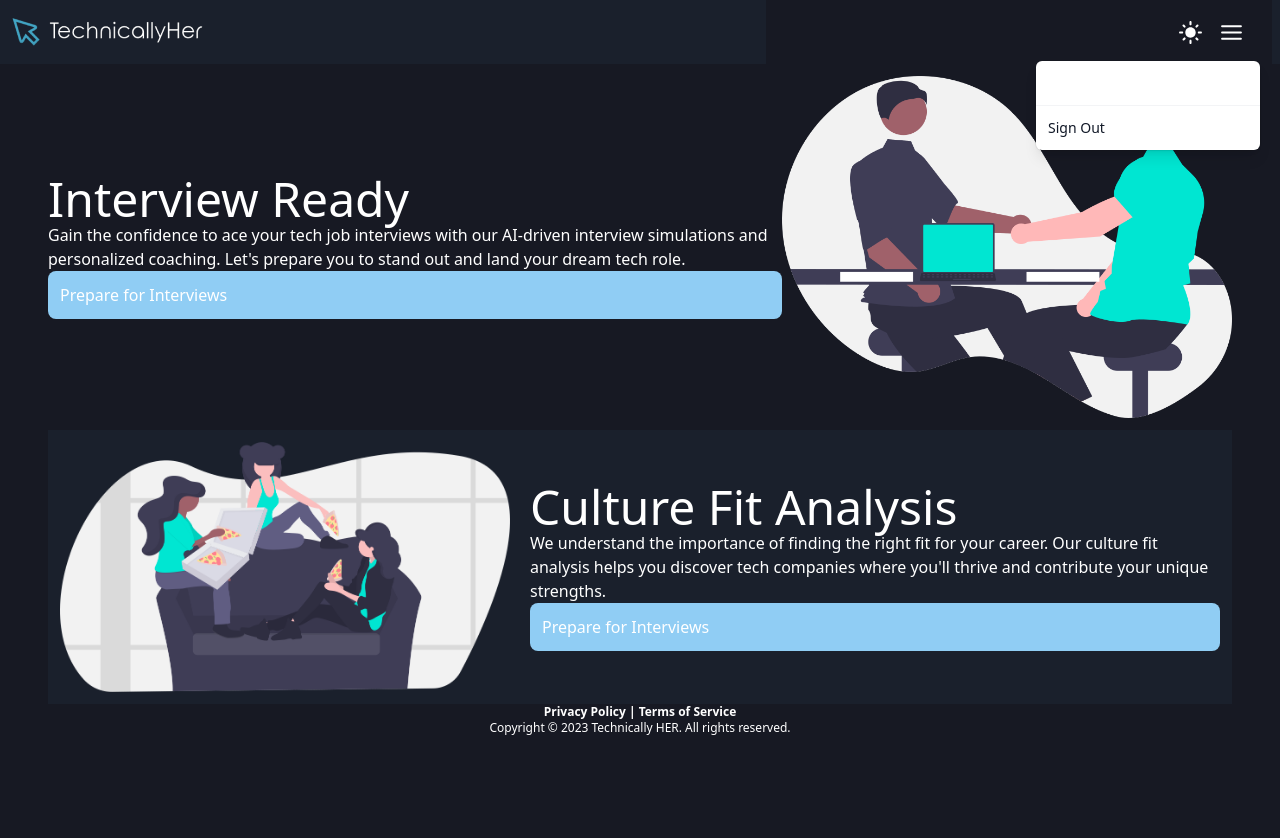
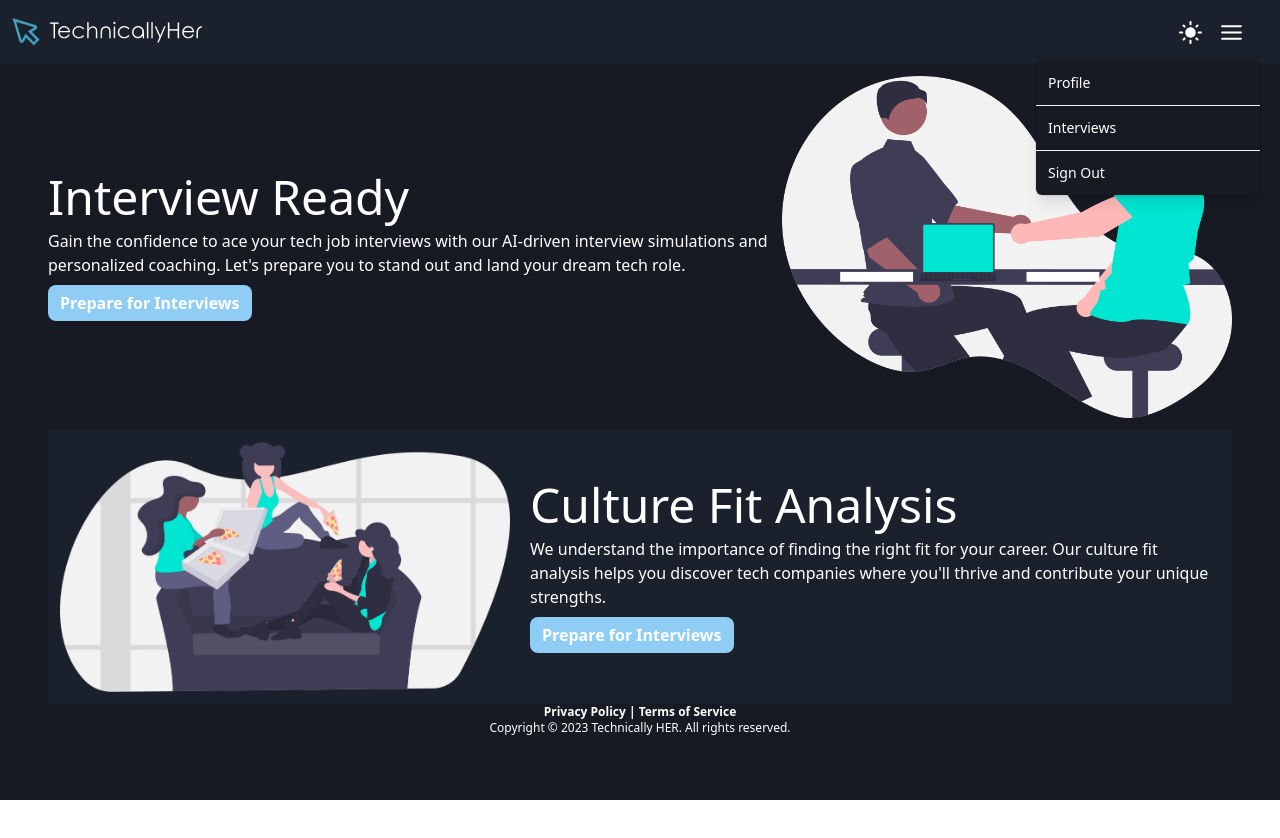
Before and after one commit to GneRd-org/technically-her, a React (Vite) app: page /home in a window 1280 px wide. Both pictures are taken after a click on the button 1231 px from the left and 32 px from the top of the page. Shown: the top 838 px of the page. After the commit the page ends 800 px from the top, so only its background shows below. Built offline with nearby package versions, Linux system fonts and the light colour scheme; no server answers.

Commit message:
Styles and nav

```diff
--- a/src/components/commons/nav/nav.tsx
+++ b/src/components/commons/nav/nav.tsx
@@ -5,11 +5,18 @@ import { Logo } from "../../../assets";
 import { ChildrenProps } from "../../../types";
 import { FiMenu } from "react-icons/fi";
 import { MdLightMode } from "react-icons/md";
+import { AuthService } from "../../../service";
+import toast from "react-hot-toast";
 
 export const Nav = ({ children }: ChildrenProps) => {
   const navigate = useNavigate();
+  const path = window.location.pathname;
+  console.log(path);
   const signOut = () => {
-    navigate("/login");
+    AuthService.signOut().then(() => {
+      toast.success("Signing out....");
+    });
+    navigate("/");
   };
 
   const goToProfile = () => {
@@ -17,9 +24,9 @@ export const Nav = ({ children }: ChildrenProps) => {
   };
 
   const DropdownMenu = () => (
-    <div className="flex min-h-[64px] items-center justify-end px-3 text-white bg-secondaryDark">
+    <div className="flex min-h-[64px] items-center justify-end px-3 text-white">
       <MdLightMode size="25px" />
-      <Menu as="div" className="relative inline-block text-lef">
+      <Menu as="div" className="relative inline-block text-left">
         <div>
           <Menu.Button className="inline-flex w-full justify-center rounded-md px-4 py-2 text-sm font-medium focus:outline-none focus-visible:ring-2 focus-visible:ring-white focus-visible:ring-opacity-75">
             <FiMenu size="25px" />
@@ -34,14 +41,14 @@ export const Nav = ({ children }: ChildrenProps) => {
           leaveFrom="transform opacity-100 scale-100"
           leaveTo="transform opacity-0 scale-95"
         >
-          <Menu.Items className="absolute right-0 z-50 mt-2 w-56 origin-top-right divide-y divide-gray-100 rounded-md bg-white shadow-lg ring-1 ring-black ring-opacity-5 focus:outline-none">
+          <Menu.Items className="absolute right-0 z-50 mt-2 w-56 origin-top-right divide-y divide-gray-100 rounded-md bg-secondaryDark shadow-lg ring-1 ring-black ring-opacity-5 focus:outline-none">
             <div className="px-1 py-1">
               <Menu.Item>
                 {({ active }) => (
                   <button
                     type="button"
                     className={`${
-                      active ? "" : ""
+                      active ? "text-teal-400" : "text-white"
                     } group flex w-full items-center rounded-md px-2 py-2 text-sm`}
                     onClick={goToProfile}
                   >
@@ -56,15 +63,48 @@ export const Nav = ({ children }: ChildrenProps) => {
                   <button
                     type="button"
                     className={`${
-                      active ? "bg-primary text-white" : "text-gray-900"
+                      active ? "text-teal-400" : "text-white"
                     } group flex w-full items-center rounded-md px-2 py-2 text-sm`}
-                    onClick={signOut}
+                    onClick={() => navigate("/interviews")}
                   >
-                    Sign Out
+                    Interviews
                   </button>
                 )}
               </Menu.Item>
             </div>
+            {path !== "/" ? (
+              <div className="px-1 py-1">
+                <Menu.Item>
+                  {({ active }) => (
+                    <button
+                      type="button"
+                      className={`${
+                        active ? "text-teal-400" : "text-white"
+                      } group flex w-full items-center rounded-md px-2 py-2 text-sm`}
+                      onClick={signOut}
+                    >
+                      Sign Out
+                    </button>
+                  )}
+                </Menu.Item>
+              </div>
+            ) : (
+              <div className="px-1 py-1">
+                <Menu.Item>
+                  {({ active }) => (
+                    <button
+                      type="button"
+                      className={`${
+                        active ? "text-teal-400" : "text-white"
+                      } group flex w-full items-center rounded-md px-2 py-2 text-sm`}
+                      onClick={signOut}
+                    >
+                      Sign In
+                    </button>
+                  )}
+                </Menu.Item>
+              </div>
+            )}
           </Menu.Items>
         </Transition>
       </Menu>
@@ -73,7 +113,7 @@ export const Nav = ({ children }: ChildrenProps) => {
 
   return (
     <div className="flex h-screen w-screen flex-col">
-      <div className="flex items-center justify-between bg-primaryDark px-2">
+      <div className="flex items-center justify-between w-screen bg-primaryDark px-2">
         <div className="hidden w-1/5 items-center justify-between sm:visible sm:flex">
           <img src={Logo} alt="logo" className="w-30" />
         </div>
@@ -82,7 +122,9 @@ export const Nav = ({ children }: ChildrenProps) => {
         </div>
       </div>
 
-      <div className="bg-secondaryDark h-full px-12">{children}</div>
+      <div className="bg-secondaryDark h-full px-12 overflow-auto">
+        {children}
+      </div>
     </div>
   );
 };
--- a/src/components/pages/home/home.tsx
+++ b/src/components/pages/home/home.tsx
@@ -1,33 +1,50 @@
-import { Button, Footer } from "../..";
+import { useNavigate } from "react-router-dom";
 import { Interview } from "../../../assets";
 import { culture } from "../../../assets";
+import { Footer } from "../..";
 
 export const Home = () => {
+  const navigate = useNavigate();
   return (
     <main className="h-screen">
       <section className="bg-secondaryDark flex items-center py-3">
         <section>
-          <h1 className="text-5xl">
-            Interview Ready
-          </h1>
-          <p>
-          Gain the confidence to ace your tech job interviews with our AI-driven interview simulations and personalized coaching. Let's prepare you to stand out and land your dream tech role.
-          </p>
-          <Button buttonType="common" onClick={()=> void 0}>Prepare for Interviews</Button>
+          <section className="flex flex-col gap-2">
+            <h1 className="text-5xl">Interview Ready</h1>
+            <p>
+              Gain the confidence to ace your tech job interviews with our
+              AI-driven interview simulations and personalized coaching. Let's
+              prepare you to stand out and land your dream tech role.
+            </p>
+          </section>
+
+          <button
+            className="rounded-lg py-1.5 px-3 font-semibold mt-2 bg-[#90CDF4]"
+            onClick={() => navigate("/interviews")}
+          >
+            Prepare for Interviews
+          </button>
         </section>
-        <img src={Interview} alt="Interview picture" width={450}/>
+        <img src={Interview} alt="Interview picture" width={450} />
       </section>
       <section className="flex justify-between items-center gap-5 bg-primaryDark py-3 px-3">
-      <img src={culture} alt="Interview picture" width={450}/>
+        <img src={culture} alt="Interview picture" width={450} />
+
         <section>
-          <h1 className="text-5xl">
-          Culture Fit Analysis
-          </h1>
-          <p>
-          We understand the importance of finding the right fit for your career. Our culture fit analysis helps you discover tech companies where you'll thrive and contribute your unique strengths.
-          </p>
-
-          <Button buttonType="common" onClick={()=> void 0}>Prepare for Interviews</Button>
+          <section className="flex flex-col gap-2">
+            <h1 className="text-5xl">Culture Fit Analysis</h1>
+            <p>
+              We understand the importance of finding the right fit for your
+              career. Our culture fit analysis helps you discover tech companies
+              where you'll thrive and contribute your unique strengths.
+            </p>
+          </section>
+          <button
+            className="rounded-lg py-1.5 px-3 font-semibold mt-2 bg-[#90CDF4]"
+            onClick={() => navigate("/company-culture")}
+          >
+            Prepare for Interviews
+          </button>
         </section>
       </section>
       <section className="bg-secondaryDark justify-center flex items-center text-center">
--- a/src/components/pages/interview-simulation/interview-simulation.tsx
+++ b/src/components/pages/interview-simulation/interview-simulation.tsx
@@ -15,11 +15,12 @@ export const InterviewSimulation = () => {
   } = useSpeechRecognition();
   const [question, setQuestion] = useState(
     "If I was asked this question: " +
-      "Tell me about a challenge or conflict you've faced at work, and how you dealt with it.? " +
+      "What's a project that you really enjoyed building? " +
       "Does my answer follow the STAR method? What can I improve? My Anwser:" +
       transcript
   );
   const [interviewQuestions, setInterviewQuestions] = useState([
+    "What's a project that you really enjoyed building?",
     "Tell me about a challenge or conflict you've faced at work, and how you dealt with it.",
   ]);
 
@@ -100,7 +101,7 @@ export const InterviewSimulation = () => {
         </section>
       </section>
 
-      <section>
+      <section className="overflow-y-auto">
         <h1>Feedback and Improvements</h1>
         <p>{response}</p>
       </section>
--- a/src/components/pages/landing/landing.tsx
+++ b/src/components/pages/landing/landing.tsx
@@ -5,19 +5,23 @@ import { Card, Footer } from "../..";
 import { Learner } from "../../../assets";
 import { AuthService } from "../../../service";
 import { toast } from "react-hot-toast";
-//import { useNavigate } from "react-router-dom";
+import { useNavigate } from "react-router-dom";
+import { useEffect } from "react";
 
 export const Landing = () => {
-  //const navigate = useNavigate();
+  const navigate = useNavigate();
+  useEffect(() => {
+    AuthService.isAuthenticated().then((res) => {
+      if (res) {
+        toast.success("Signed in successfully");
+        navigate("/home");
+      }
+    });
+  }, [navigate]);
   const handleSignIn = () => {
     AuthService.signInWithGitHub().then((res) => {
-      console.log(res);
-      if (res) {
-        toast.success("Signed in successfully");
-      }
+      if (res.error) toast.error("Failed to sign in");
     });
-    /*     if (data) toast.success("Signed in successfully");
-    if (error) toast.error("Failed to sign in"); */
   };
   return (
     <main className="h-screen">
--- a/src/service/auth.service.ts
+++ b/src/service/auth.service.ts
@@ -9,16 +9,24 @@ async function signInWithGitHub() {
   const { data, error } = await supabase.auth.signInWithOAuth({
     provider: "github",
   });
-  if (error) return false;
-  return data;
+  return { data, error };
 }
-async function signout() {
+async function signOut() {
   const { error } = await supabase.auth.signOut();
   if (error) return false;
   else true;
 }
 
+const isAuthenticated = async () => {
+  const {
+    data: { user },
+  } = await supabase.auth.getUser();
+  if (user) return true;
+  else return false;
+};
+
 export default {
   signInWithGitHub,
-  signout,
+  signOut,
+  isAuthenticated,
 };
```
